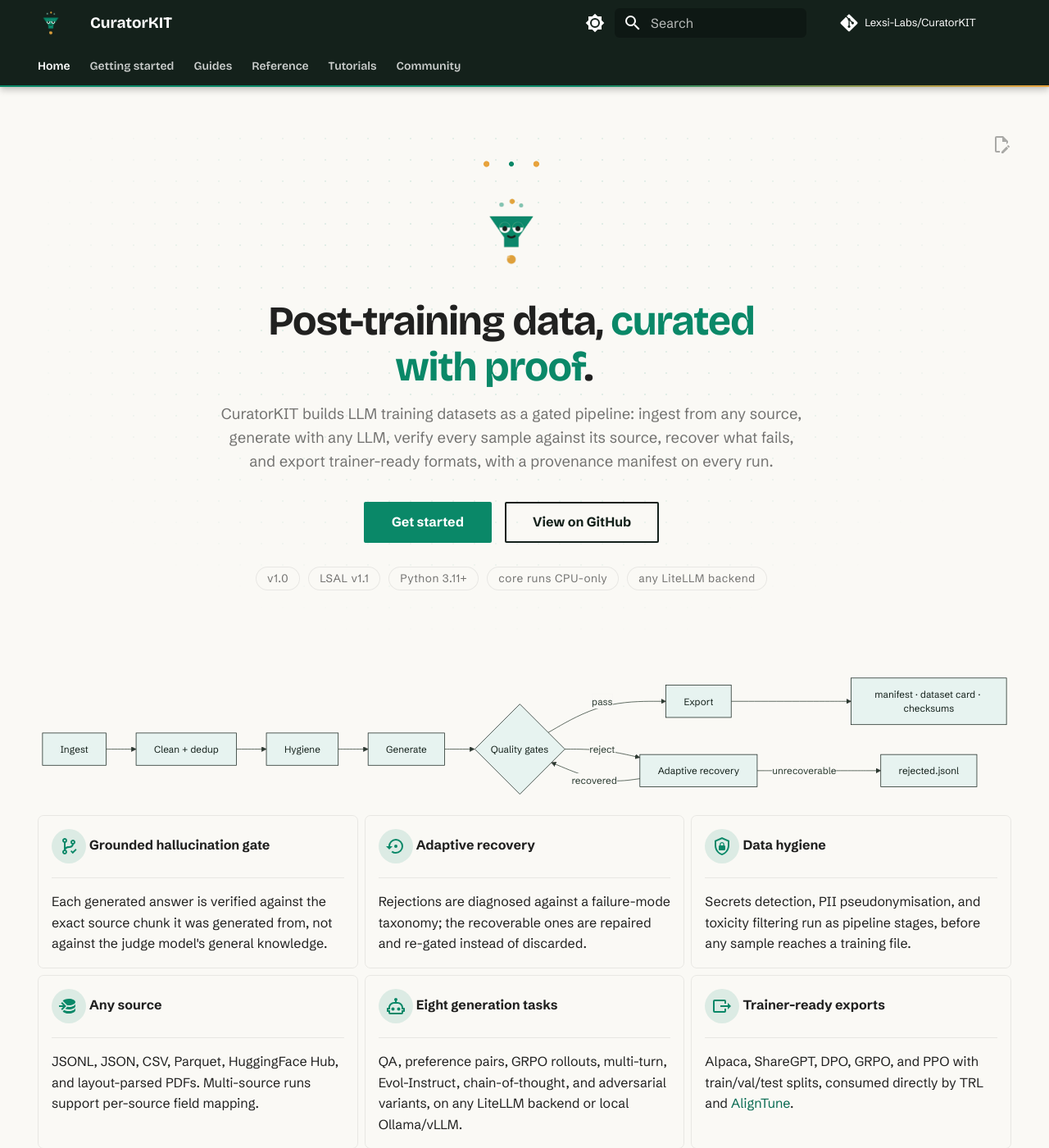
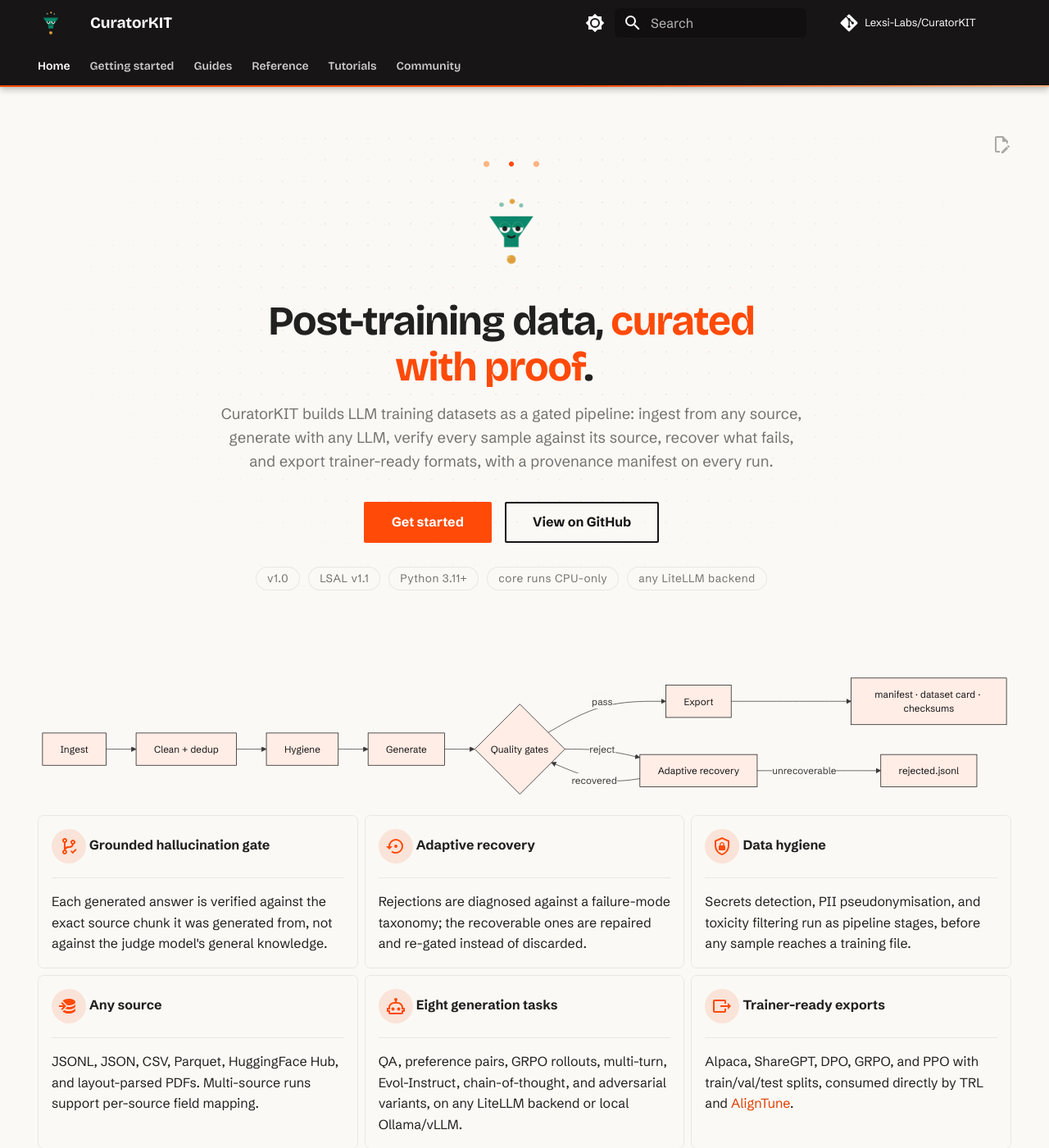
Before and after one commit to Lexsi-Labs/CuratorKIT, an MkDocs documentation site: the page built from docs/index.md, in a window 1280 px wide and 1400 px high. Shown: the whole window at 82% size. Built offline with MkDocs 1.6.1 and Material for MkDocs 9.7.7, drawn with Linux system fonts in a browser that asks for light colours; comment, search, counter and statistics services are not loaded; the version menu is left out.

Commit message:
docs(theme): retint public CuratorKIT from green to the black/orange wordmark (#28)
Byte-for-byte identical to the change already merged in CuratorKIT-Internal #16;
the two files were identical before the fix, so the public repo's green theme is
the same mismatch the internal fix corrected. The logo accent is #ff4a08; --ck-green
renamed to --ck-orange, ink-neutralized, hardcoded mint/sage mermaid colors gone.
No undefined caps, no green-family values remain.

```diff
--- a/docs/assets/extra.css
+++ b/docs/assets/extra.css
@@ -1,9 +1,9 @@
 /* ============================================================================
    CuratorKIT — design system
    Direction: refined editorial-technical. The product is provenance and rigor;
-   the site reads like a precisely set lab journal. Ink-green dominates, the
-   logo's amber appears only as a sharp, deliberate accent. Dots — the sample
-   particles from the logo — are the recurring motif.
+   the site reads like a precisely set lab journal. Ink-black dominates and the
+   logo's orange (#FF4A08) is the accent, matching the current black/orange
+   wordmark. Dots — the sample particles from the logo — are the recurring motif.
    Type: Bricolage Grotesque (display) · Schibsted Grotesk (text, via theme)
          · IBM Plex Mono (code, via theme)
    ========================================================================== */
@@ -11,12 +11,12 @@
 @import url('https://fonts.googleapis.com/css2?family=Bricolage+Grotesque:opsz,wght@12..96,500;12..96,600;12..96,700&display=swap');
 
 :root {
-  --ck-ink: #14211b;          /* wordmark green-black */
-  --ck-ink-2: #2a3a30;
-  --ck-green: #0a8868;        /* funnel + "Kit" */
-  --ck-green-dark: #086b52;
-  --ck-green-bright: #2cc69b; /* dark-scheme accent */
-  --ck-amber: #e8a33d;        /* the dots — sharp accent, used sparingly */
+  --ck-ink: #171515;          /* wordmark black */
+  --ck-ink-2: #3b3838;
+  --ck-orange: #ff4a08;       /* logo orange — the accent */
+  --ck-orange-deep: #e03e00;
+  --ck-orange-bright: #ff6b33; /* dark-scheme accent */
+  --ck-amber: #ffb380;        /* pale orange tint for light surfaces */
   --ck-paper: #faf9f5;        /* warm paper, light scheme */
   --ck-display: "Bricolage Grotesque", "Schibsted Grotesk", sans-serif;
 }
@@ -25,27 +25,27 @@
 [data-md-color-scheme="default"] {
   --md-primary-fg-color: var(--ck-ink);
   --md-primary-fg-color--light: var(--ck-ink-2);
-  --md-primary-fg-color--dark: #0d1410;
-  --md-accent-fg-color: var(--ck-green);
-  --md-typeset-a-color: var(--ck-green-dark);
+  --md-primary-fg-color--dark: #161414;
+  --md-accent-fg-color: var(--ck-orange);
+  --md-typeset-a-color: var(--ck-orange-deep);
   --md-default-bg-color: var(--ck-paper);
   --md-code-bg-color: #f1efe8;
   --md-footer-bg-color: var(--ck-ink);
-  --md-footer-bg-color--dark: #0d1410;
+  --md-footer-bg-color--dark: #161414;
 }
 
 /* ── Palette: dark (green-tinted, not Material's blue slate) ────────────── */
 [data-md-color-scheme="slate"] {
-  --md-primary-fg-color: #0b110e;
+  --md-primary-fg-color: #161515;
   --md-primary-fg-color--light: var(--ck-ink-2);
-  --md-primary-fg-color--dark: #080d0a;
-  --md-accent-fg-color: var(--ck-green-bright);
-  --md-typeset-a-color: var(--ck-green-bright);
-  --md-default-bg-color: #0e1512;
+  --md-primary-fg-color--dark: #121111;
+  --md-accent-fg-color: var(--ck-orange-bright);
+  --md-typeset-a-color: var(--ck-orange-bright);
+  --md-default-bg-color: #141313;
   --md-default-fg-color--lightest: rgba(193, 210, 200, 0.12);
-  --md-code-bg-color: #131c17;
-  --md-footer-bg-color: #0b110e;
-  --md-footer-bg-color--dark: #080d0a;
+  --md-code-bg-color: #1a1919;
+  --md-footer-bg-color: #161515;
+  --md-footer-bg-color--dark: #121111;
 }
 
 /* ── Typography ─────────────────────────────────────────────────────────── */
@@ -78,7 +78,7 @@
 /* brand hairline under the tab bar: green flowing into amber */
 .md-tabs {
   border-bottom: 2px solid transparent;
-  border-image: linear-gradient(90deg, var(--ck-green) 0%, var(--ck-green) 55%, var(--ck-amber) 100%) 1;
+  border-image: linear-gradient(90deg, var(--ck-orange) 0%, var(--ck-orange) 55%, var(--ck-amber) 100%) 1;
 }
 
 .md-header__title {
@@ -120,7 +120,7 @@
   content: "";
   position: absolute;
   inset: 0;
-  background-image: radial-gradient(circle, var(--ck-green) 1px, transparent 1.5px);
+  background-image: radial-gradient(circle, var(--ck-orange) 1px, transparent 1.5px);
   background-size: 26px 26px;
   opacity: 0.10;
   -webkit-mask-image: radial-gradient(ellipse 75% 90% at 50% 35%, black 30%, transparent 75%);
@@ -139,7 +139,7 @@
   transform: translateX(-50%);
   background-image:
     radial-gradient(circle at 12% 50%, var(--ck-amber) 0 0.16rem, transparent 0.2rem),
-    radial-gradient(circle at 50% 50%, var(--ck-green) 0 0.13rem, transparent 0.17rem),
+    radial-gradient(circle at 50% 50%, var(--ck-orange) 0 0.13rem, transparent 0.17rem),
     radial-gradient(circle at 88% 50%, var(--ck-amber) 0 0.16rem, transparent 0.2rem);
   pointer-events: none;
 }
@@ -166,11 +166,11 @@
 
 .ck-hero h1.ck-hero-title em {
   font-style: normal;
-  color: var(--ck-green);
+  color: var(--ck-orange);
 }
 
 [data-md-color-scheme="slate"] .ck-hero h1.ck-hero-title em {
-  color: var(--ck-green-bright);
+  color: var(--ck-orange-bright);
 }
 
 .ck-hero p.ck-tagline {
@@ -203,13 +203,13 @@
 }
 
 .ck-hero .md-button--primary {
-  background-color: var(--ck-green);
-  border-color: var(--ck-green);
+  background-color: var(--ck-orange);
+  border-color: var(--ck-orange);
   transition: background-color 125ms, border-color 125ms, transform 125ms;
 }
 
 .ck-hero .md-button--primary:hover {
-  background-color: var(--ck-green-dark);
+  background-color: var(--ck-orange-deep);
   border-color: var(--ck-amber);
   transform: translateY(-1px);
 }
@@ -221,15 +221,15 @@
 }
 
 [data-md-color-scheme="slate"] .ck-hero .md-button:not(.md-button--primary):hover {
-  color: var(--ck-green-bright);
-  border-color: var(--ck-green-bright);
+  color: var(--ck-orange-bright);
+  border-color: var(--ck-orange-bright);
   background-color: transparent;
 }
 
 /* ── Mermaid: brand palette instead of default blue ─────────────────────── */
 :root,
 [data-md-color-scheme="default"] {
-  --md-mermaid-node-bg-color: color-mix(in srgb, var(--ck-green) 10%, #ffffff);
+  --md-mermaid-node-bg-color: color-mix(in srgb, var(--ck-orange) 10%, #ffffff);
   --md-mermaid-node-fg-color: var(--ck-ink);
   --md-mermaid-edge-color: var(--ck-ink-2);
   --md-mermaid-label-bg-color: var(--ck-paper);
@@ -238,11 +238,11 @@
 }
 
 [data-md-color-scheme="slate"] {
-  --md-mermaid-node-bg-color: #16241d;
-  --md-mermaid-node-fg-color: #d4e6dd;
-  --md-mermaid-edge-color: #7da393;
-  --md-mermaid-label-bg-color: #0e1512;
-  --md-mermaid-label-fg-color: #d4e6dd;
+  --md-mermaid-node-bg-color: #1b1a1a;
+  --md-mermaid-node-fg-color: #ffe9df;
+  --md-mermaid-edge-color: #c96a48;
+  --md-mermaid-label-bg-color: #141313;
+  --md-mermaid-label-fg-color: #ffe9df;
 }
 
 /* ── Full-width tables on the landing page ──────────────────────────────── */
@@ -295,20 +295,20 @@
   width: 2.1rem;
   height: 2.1rem;
   border-radius: 50%;
-  background: color-mix(in srgb, var(--ck-green) 12%, transparent);
+  background: color-mix(in srgb, var(--ck-orange) 12%, transparent);
   vertical-align: middle;
 }
 
 .md-typeset .grid.cards > ul > li .twemoji svg {
-  color: var(--ck-green);
+  color: var(--ck-orange);
 }
 
 [data-md-color-scheme="slate"] .md-typeset .grid.cards > ul > li .twemoji.lg {
-  background: color-mix(in srgb, var(--ck-green-bright) 16%, transparent);
+  background: color-mix(in srgb, var(--ck-orange-bright) 16%, transparent);
 }
 
 [data-md-color-scheme="slate"] .md-typeset .grid.cards > ul > li .twemoji svg {
-  color: var(--ck-green-bright);
+  color: var(--ck-orange-bright);
 }
 
 /* ── Content details ────────────────────────────────────────────────────── */
@@ -316,7 +316,7 @@
   font-family: var(--ck-display);
   font-weight: 600;
   background-color: transparent;
-  border-bottom: 2px solid var(--ck-green);
+  border-bottom: 2px solid var(--ck-orange);
 }
 
 .md-typeset code {
@@ -325,7 +325,7 @@
 
 .md-typeset .admonition,
 .md-typeset details {
-  border-left-color: var(--ck-green);
+  border-left-color: var(--ck-orange);
 }
 
 /* footer social icons pick up the accent on hover */
```
